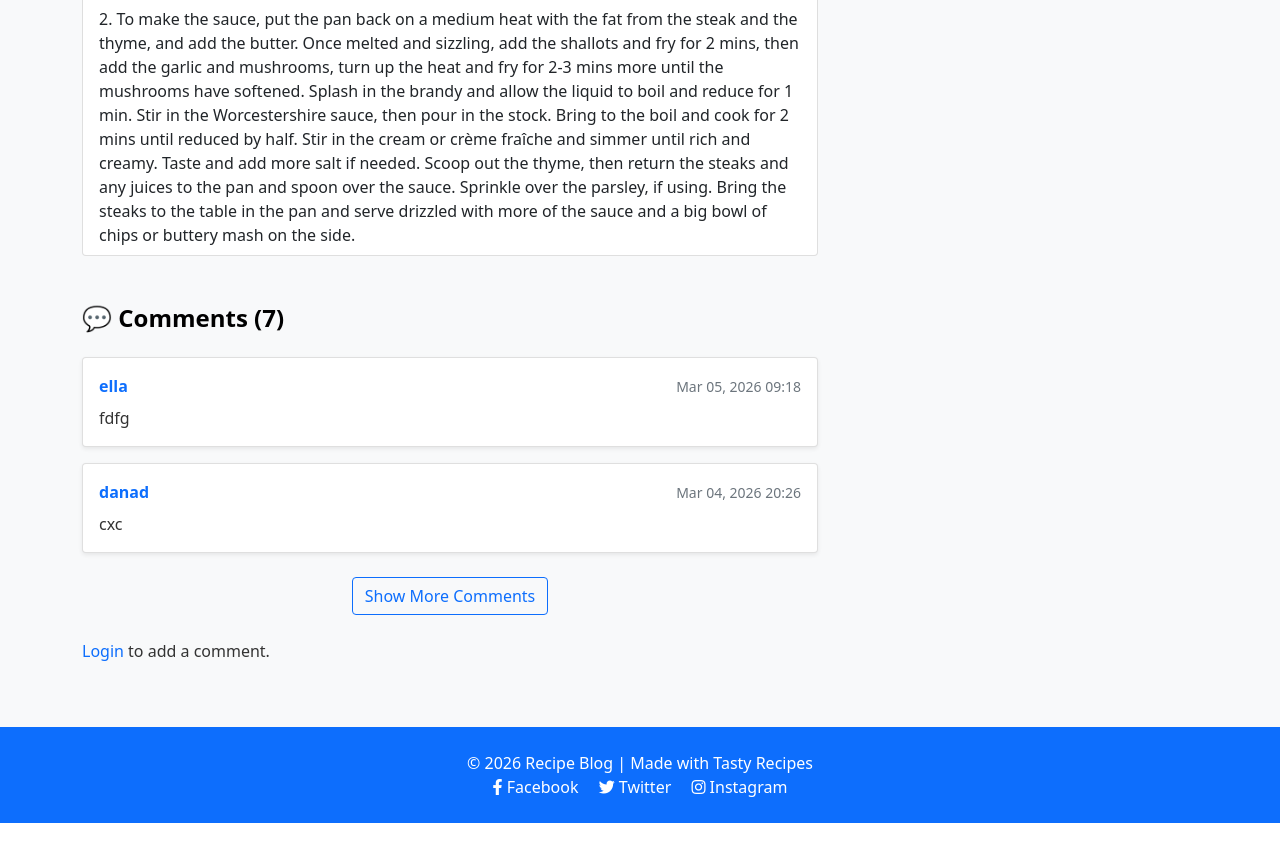
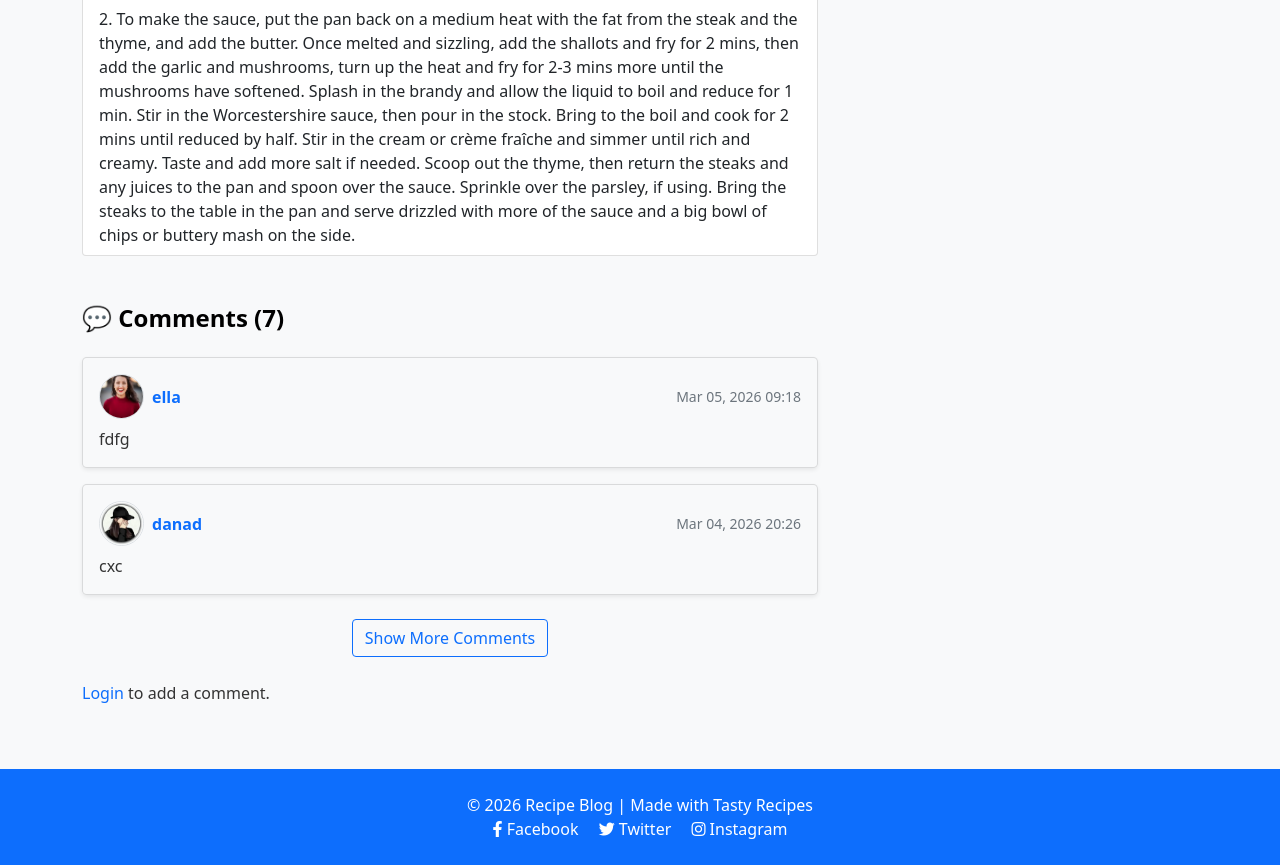
Before and after one commit to DanaDvorcakova/recipe_project, a Django app: page /post/10/ in a window 1280 px wide. Shown: the part 2219-3084 px from the top of the page. Before the commit the page ends 3042 px from the top, so only its background shows below. Run offline with Django 4.2, Linux system fonts and the light colour scheme; data comes from the database, SQL or seed files in the repository; some libraries are stand-ins or nearby versions.

Commit message:
updating comment section

```diff
--- a/blog/static/blog/js/main.js
+++ b/blog/static/blog/js/main.js
@@ -215,23 +215,33 @@ document.addEventListener("DOMContentLoaded", function () {
                 if (!commentsList) return;
 
                 data.comments.forEach(comment => {
+                    // Avoid duplicates
                     if (!document.querySelector(`[data-comment-id="${comment.id}"]`)) {
                         const div = document.createElement("div");
-                            div.className = "card mb-3 comment-box shadow-sm new-comment";
+                        div.className = "card mb-3 shadow-sm comment-box rounded-3";
+                        div.style.backgroundColor = "#f8f9fa";
                         div.setAttribute("data-comment-id", comment.id);
 
+                        // Match Django template exactly
                         div.innerHTML = `
                             <div class="card-body p-3">
-                                    <div class="d-flex justify-content-between align-items-center mb-2">
+                                <div class="d-flex align-items-center justify-content-between mb-2">
+                                    <div class="d-flex align-items-center">
+                                        <img src="${comment.profile_image_url}"
+                                             alt="${comment.username}'s profile"
+                                             class="rounded-circle me-2 border"
+                                             style="width:45px; height:45px; object-fit:cover; border:1px solid #dee2e6;">
                                         <div class="fw-bold text-primary">${comment.username}</div>
+                                    </div>
                                     <small class="text-muted">${comment.date_posted}</small>
                                 </div>
-                                    <p class="mb-0 comment-content">${comment.content}</p>
+                                <p class="mb-0" style="line-height:1.5;">${comment.content}</p>
                             </div>
                         `;
 
                         commentsList.appendChild(div);
 
+                        // Animate new comment
                         div.style.opacity = 0;
                         div.style.transform = "translateY(-20px)";
                         setTimeout(() => {
@@ -242,6 +252,7 @@ document.addEventListener("DOMContentLoaded", function () {
                     }
                 });
 
+                // Update pagination or remove button
                 if (data.has_next) {
                     showMoreBtn.dataset.nextPage = data.next_page;
                 } else {
@@ -384,13 +395,3 @@ if (alerts.length > 0) {
         });
     }, 3000);
 }
-
-document.addEventListener('DOMContentLoaded', function () {
-    const autoDismiss = document.querySelectorAll('.auto-dismiss');
-    autoDismiss.forEach(function (alert) {
-        setTimeout(function () {
-            alert.classList.remove('show');
-            alert.classList.add('fade');
-        }, 5000);  // Auto-dismiss after 5 seconds
-    });
-});
--- a/blog/templates/blog/post_detail.html
+++ b/blog/templates/blog/post_detail.html
@@ -103,23 +103,31 @@
 <div class="mt-5">
     <h4 class="mb-4 fw-bold">💬 Comments ({{ comments_count }})</h4>
 
+    <!-- Comments List -->
     <div id="comments-list">
         {% for comment in comments %}
-        <div class="card mb-3 comment-box shadow-sm" data-comment-id="{{ comment.id }}">
+        <div class="card mb-3 shadow-sm comment-box rounded-3" data-comment-id="{{ comment.id }}" style="background-color:#f8f9fa;">
             <div class="card-body p-3">
-
-
-
-                <div class="d-flex justify-content-between align-items-center mb-2">
-                    <div class="fw-bold text-primary">{{ comment.user.username }}</div>
+                <!-- Comment Header: Profile Image + Username on left, Timestamp on right -->
+                <div class="d-flex align-items-center justify-content-between mb-2">
+                    <div class="d-flex align-items-center">
+                        <img src="{% if comment.user.profile %}{{ comment.user.profile.image.url }}{% else %}/media/default_images/default_profile.jpg{% endif %}"
+                             alt="{{ comment.user.username }}'s profile"
+                             class="rounded-circle me-2 border"
+                             style="width:45px; height:45px; object-fit:cover; border:1px solid #dee2e6;">
+                        <div class="fw-bold text-primary">{{ comment.user.username }}</div>
+                    </div>
                     <small class="text-muted">{{ comment.date_posted|date:"M d, Y H:i" }}</small>
                 </div>
-                <p class="mb-0 comment-content">{{ comment.content }}</p>
+
+                <!-- Comment Content -->
+                <p class="mb-0" style="line-height:1.5;">{{ comment.content }}</p>
             </div>
         </div>
         {% endfor %}
     </div>
 
+    <!-- Show More Comments Button -->
     {% if comments.has_next %}
     <div class="text-center">
         <button id="show-more-btn" class="btn btn-outline-primary mt-2" data-next-page="{{ comments.next_page_number }}"
@@ -129,6 +137,7 @@
     </div>
     {% endif %}
 
+    <!-- Add Comment Form -->
     <div class="mt-4">
         {% if user.is_authenticated %}
         <form method="POST" class="comment-form">
--- a/blog/views.py
+++ b/blog/views.py
@@ -91,14 +91,23 @@ def load_more_comments(request, pk):
     comments_list = post.comments.all().order_by('-date_posted')
     page_obj = paginate_queryset(comments_list, request, per_page=2)
 
-    comments_data = [
-        {
+    comments_data = []
+    for c in page_obj:
+        # Default profile image
+        profile_image_url = '/media/default_images/default_profile.jpg'
+
+        # Check if user has a profile with an image
+        profile = getattr(c.user, 'profile', None)
+        if profile and getattr(profile, 'image', None):
+            profile_image_url = profile.image.url
+
+        comments_data.append({
             'id': c.id,
             'username': c.user.username,
+            'profile_image_url': profile_image_url,
             'content': c.content,
             'date_posted': c.date_posted.strftime("%b %d, %Y %H:%M")
-        } for c in page_obj
-    ]
+        })
 
     return JsonResponse({
         'comments': comments_data,
```
Lines whose indentation alone changed are shown as unchanged.
